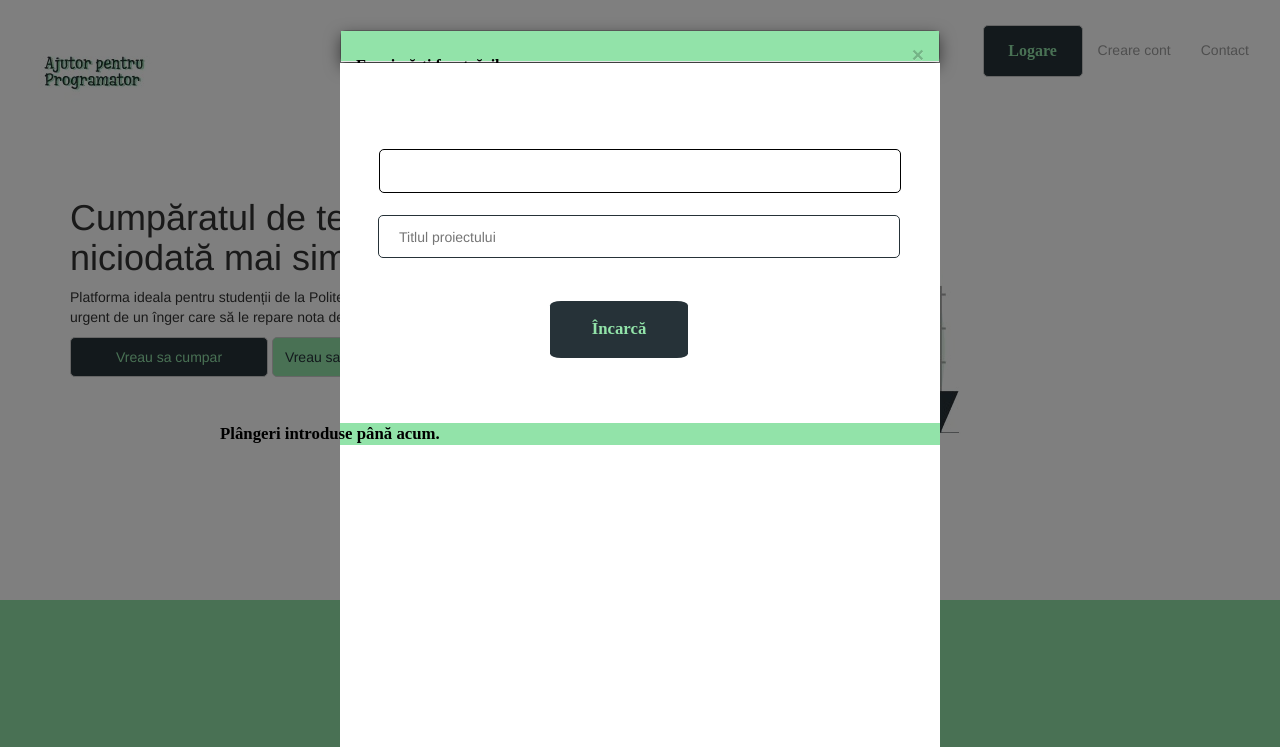
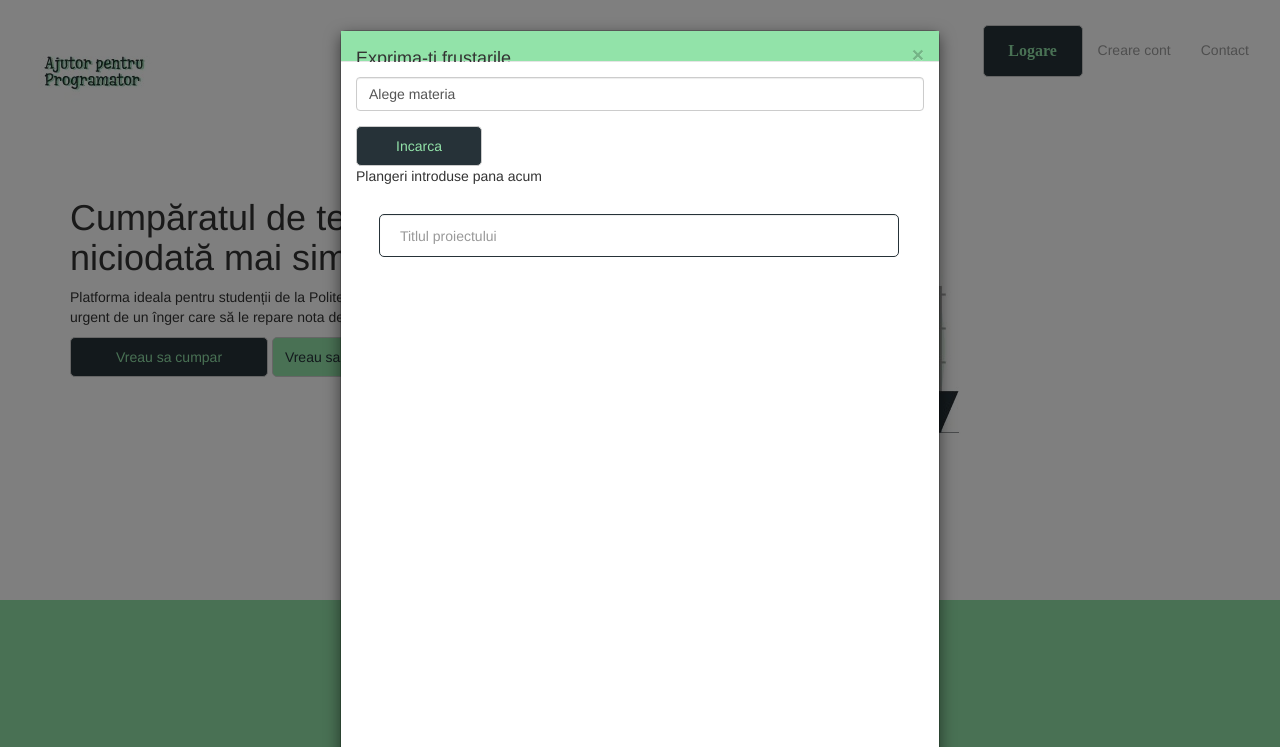
Before and after one commit to Jane-droid/Proba-Tehnica-IT, a plain HTML site: page index.html in a window 1280 px wide. Both pictures are taken after a click on the button "Vreau sa cumpar". Shown: the top 747 px of the page. Drawn offline with nearby package versions, Linux system fonts and the light colour scheme.

Commit message:
Add files via upload

```diff
--- a/index.html
+++ b/index.html
@@ -14,61 +14,7 @@
 <link rel="stylesheet" href="static/css/style.css"/>
 <body>
 
-<!--
-<nav class="navbar navbar-expand-sm bg-light">
 
-
-    <ul class="navbar-nav">
-      <li class="nav-item">
-        <a class="nav-link" href="#">Logare</a>
-      </li>
-      <li class="nav-item">
-        <a class="nav-link" href="#">Creare cont</a>
-      </li>
-      <li class="nav-item">
-        <a class="nav-link" href="#">Contact</a>
-      </li>
-    </ul>
-
-  </nav>
-
-
-     <div class="container">
-    <div class="row">
-
-        <div class="col-md-6 left-part-text">
-
-            <h1 class="left-part-text-titlu">Cumpăratul de teme nu a fost niciodată mai simplu!</h1>
-            <p class="left-part-text-text">Platforma ideala pentru studenții de la Politehnică cu portofele pline, care au nevoie urgent de un înger care să le repare nota de intrare în examen</p>
-        </div>
-        <div class="col-md-6">
-            <img src="static/img/Imagine.jpg" class="imagine-femeie"/>
-        </div>
-
-    </div>
-</div>
-<div class="container-md">
-    <div class="row dreptunghi">
-
-        <div class="col-md-4 col-lg-4 col-sm-4">
-
-            <div class="left-part-text-titlu">Cumpăratul de teme nu a fost niciodată mai simplu!</div>
-            <div class="left-part-text-text">Platforma ideala pentru studenții de la Politehnică cu portofele pline, care au nevoie urgent de un înger care să le repare nota de intrare în examen</div>
-        </div>
-        <div class="col-md-4 col-lg-4 col-sm-4">
-
-            <div class="left-part-text-titlu">Cumpăratul de teme nu a fost niciodată mai simplu!</div>
-            <div class="left-part-text-text">Platforma ideala pentru studenții de la Politehnică cu portofele pline, care au nevoie urgent de un înger care să le repare nota de intrare în examen</div>
-        </div>
-        <div class="col-md-4 col-lg-4 col-sm-4">
-
-            <div class="left-part-text-titlu">Cumpăratul de teme nu a fost niciodată mai simplu!</div>
-            <div class="left-part-text-text">Platforma ideala pentru studenții de la Politehnică cu portofele pline, care au nevoie urgent de un înger care să le repare nota de intrare în examen</div>
-        </div>
-
-    </div>
-</div>
--->
 
 <nav class="navbar navbar-inverse">
     <div class="container-fluid nav-top-header">
@@ -78,7 +24,7 @@
           <span class="icon-bar"></span>
           <span class="icon-bar"></span>
         </button>
-        <a class="navbar-brand" href="#"><img src="static/img/Imagine2.jpg"/></a>
+        <a class="navbar-brand" href="#"><img class="img-top-women" src="static/img/Imagine2.jpg"/></a>
       </div>
       <div class="collapse navbar-collapse" id="myNavbar">
 
@@ -157,6 +103,7 @@
         <div class="row">
             <div class="col-sm-12 col-lg-12 col-md-12">
                 <div class="formular">
+                  <div class="container">
                     <div class="row">
                         <div class="col-sm-6 col-lg-6 col-md-6 content-card">
                            <div class="titlu-text-down">Ai tupeu și crezi că poți să aduci îmbunătățiri la platformă?</div>
@@ -181,6 +128,7 @@
                               </form>
                          </div>
                     </div>
+                  </div>
                 </div>
             </div>
         </div>
@@ -207,36 +155,37 @@
       <div class="modal-content">
         <div class="modal-header">
           <button type="button" class="close" data-dismiss="modal">&times;</button>
-          <h4 class="exprima">Exprimă-ți frustrările</div></h4>
-
-
-
+          <h4 class="modal-title top-menu">Exprima-ti frustarile</h4>
         </div>
         <div class="modal-body">
-  <div class="rectangle15">
-    <div class="plangeri">Plângeri introduse până acum.</div></div>
-        <div class="rectangle17">
-  <div class="incarca">Încarcă</div></div>
-           <div class="select">
- <select name="slct" id="slct">
-   <option></option>
-      <option value="1">PC</option>
-         <option value="2">USO</option>
-         <option value="3">Mate1</option>
-         <option value="4">Mate2</option>
-            </select>
+          <div class="content-div">
+            <div class="form-group">
+
+              <select class="form-control" id="sel1_top">
+                <option default>Alege materia</option>
+                <option>PC</option>
+                <option>USO</option>
+                <option>MATE1</option>
+                <option>MATE2</option>
+              </select>
+            </div>
+            <div class="form-group">
+
+              <input type="text" class="form-control input-titlu" placeholder="Titlul proiectului" id="titlu">
+            </div>
+            <button type="submit" class="btn btn-default btn-trimite btn-incarca" onclick="functionTakeInput()">Incarca</button>
+
+          </div>
+          <div class="plangeri-show"><div class="plangeri_introduse">Plangeri introduse pana acum</div></div>
+          <ul class="list-group items-list " id="lista-add">
+          </ul>
         </div>
-  <input type="text" id="fname" name="fname"placeholder="Titlul proiectului">
-
-  </div></div>
-        </div>
-
         <div class="modal-footer">
-
+          <button type="button" class="btn btn-default" data-dismiss="modal">Close</button>
         </div>
       </div>
 
     </div>
   </div>
-
+<script src="static/js/form.js"></script>
 </body>
```
